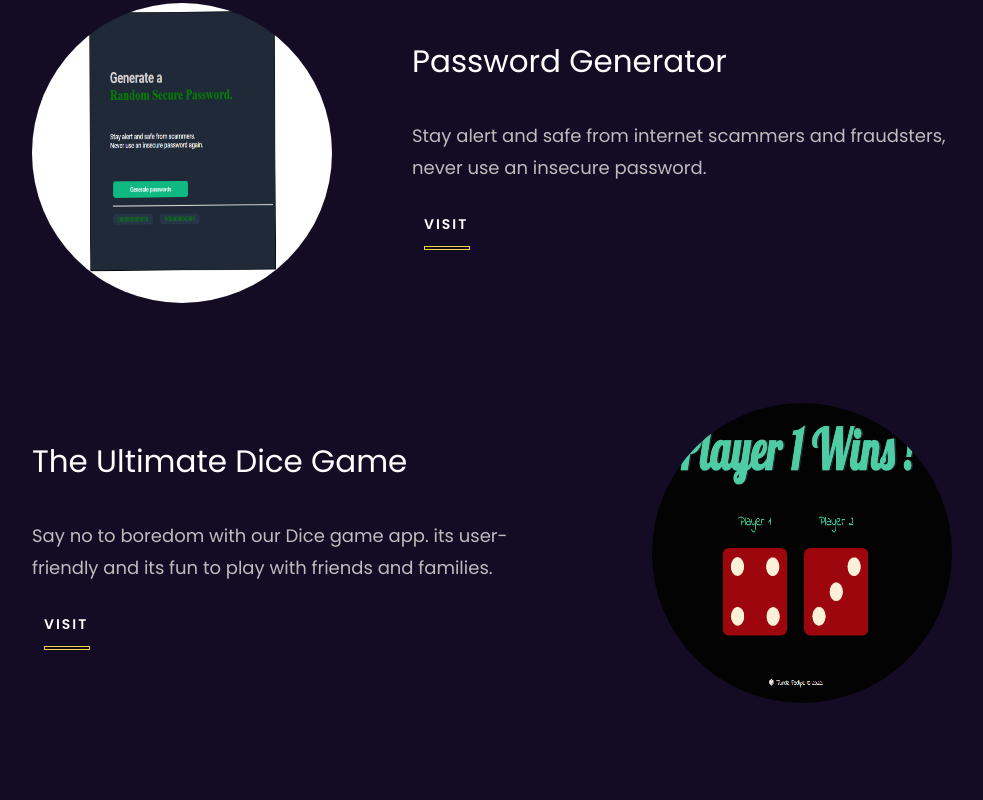
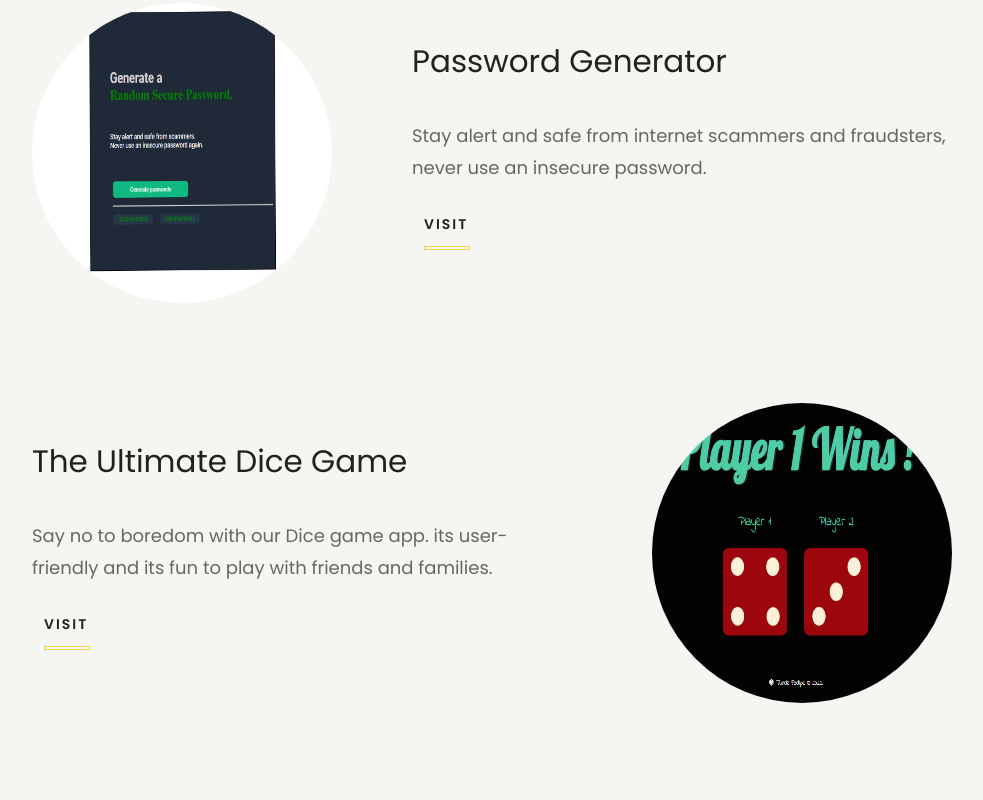
Before and after one commit to TunedayCodes/Web-dev-folio-2023, a plain HTML site: page index.html in a window 1280 px wide. Shown: the part 1686-2486 px from the top of the page, without its empty margins (148-1131 px from the left). Drawn offline with Linux system fonts and the light colour scheme.

Commit message:
New commit including Js and links to projects done

```diff
--- a/index.html
+++ b/index.html
@@ -144,7 +144,7 @@
                 Stay alert and safe from internet scammers and fraudsters, never use an insecure password.
               </p>
               <a
-                href="https://example.com"
+                href="https://password-generator-green-theta.vercel.app/"
                 class="btn btn--link"
                 target="_blank"
                 >Visit</a
@@ -165,7 +165,7 @@
                 Say no to boredom with our Dice game app. its user-friendly and its fun to play with friends and families.
               </p>
               <a
-                href="https://example.com"
+                href="https://the-ultimate-dice-game.vercel.app/"
                 class="btn btn--link"
                 target="_blank"
                 >Visit</a
@@ -361,5 +361,6 @@
         </div>
       </div>
     </footer>
+    <script src="./index.js"></script>
   </body>
 </html>
--- /dev/null
+++ b/index.js
@@ -0,0 +1,16 @@
+document.querySelector("#scroll-down").addEventListener("click", () => {
+   window.scrollTo({
+     top: document.querySelector("#about-me").offsetTop - 20,
+   });
+ });
+
+ document.querySelector("#toggle-theme").addEventListener("click", () => {
+   document.documentElement.classList.toggle("light-theme");
+ });
+
+ const prefersLight = window.matchMedia(
+   "(prefers-color-scheme: light)"
+ )?.matches;
+ if (prefersLight) {
+   document.documentElement.classList.toggle("light-theme");
+ }
```
